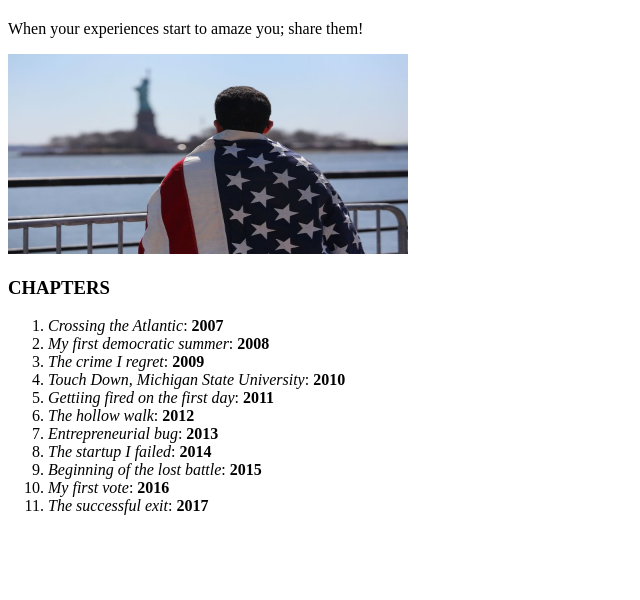
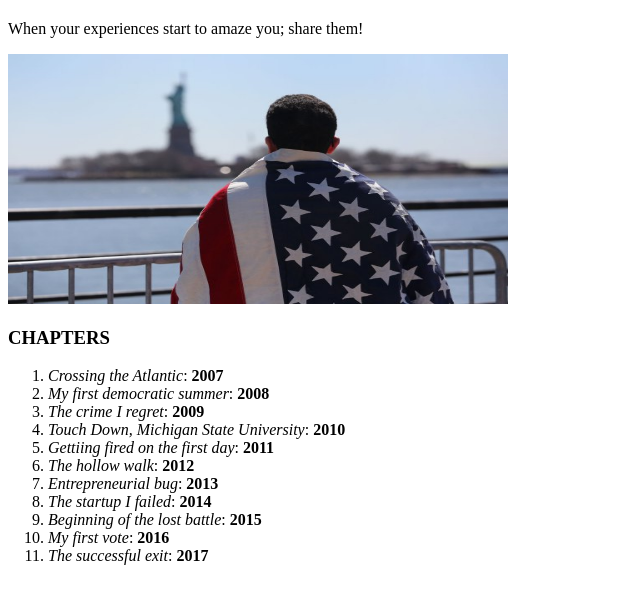
Before and after one commit to spalot/codelab-html-intro, a plain HTML site: page index.html in a window 1280 px wide. Shown: the part 60-660 px from the top of the page, without its empty margins (0-640 px from the left). Drawn offline with Linux system fonts and the light colour scheme.

Commit message:
Fixed errors

```diff
--- a/index.html
+++ b/index.html
@@ -5,7 +5,7 @@
 <body>
   <h1><b>MY FIRST 10 YEARS</b><i> by <a href="http://www.linkedin.com/in/shayshahid">Shay Manawar</a></i></h1>
   <p>When your experiences start to amaze you; share them!</p>
-  <img src="americanize.jpg" alt="My First 10 years"width=400"" height="200"/>
+  <img src="americanize.jpg" alt="My First 10 years" width="500" height="250"/>
   <h3><b>CHAPTERS</b></h3>
   <ol>
     <li><i>Crossing the Atlantic</i>: <b>2007</b></li>
@@ -19,5 +19,6 @@
     <li><i>Beginning of the lost battle</i>: <b>2015</b></li>
     <li><i>My first vote</i>: <b>2016</b></li>
     <li><i>The successful exit</i>: <b>2017</b></li>
+  </ol>
 </body>
 </html>
```
